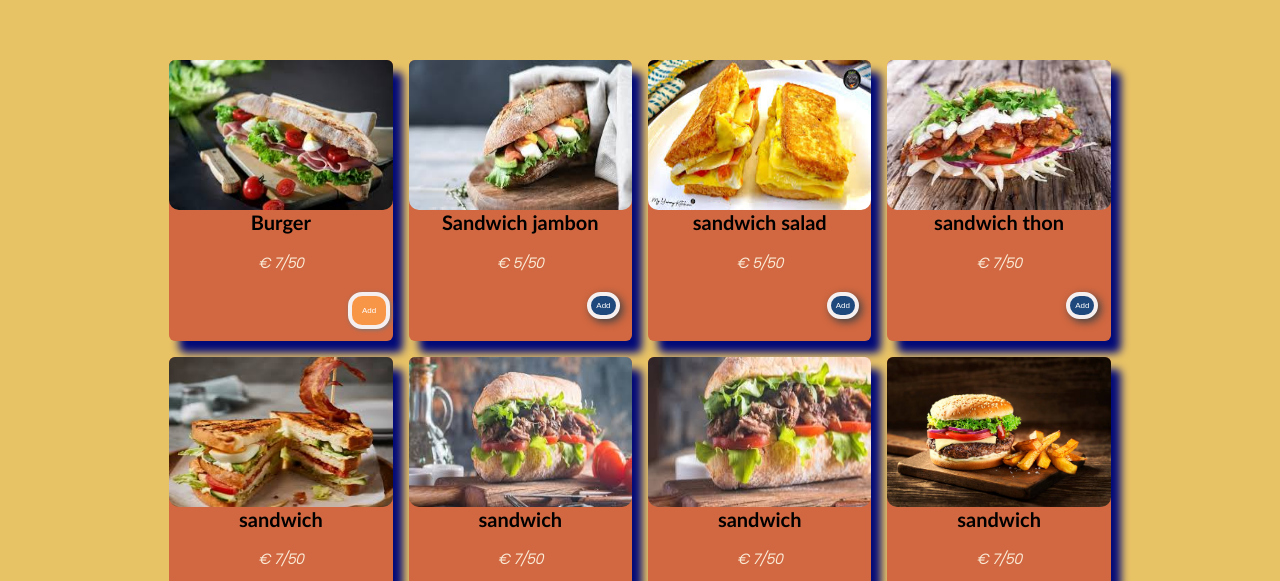
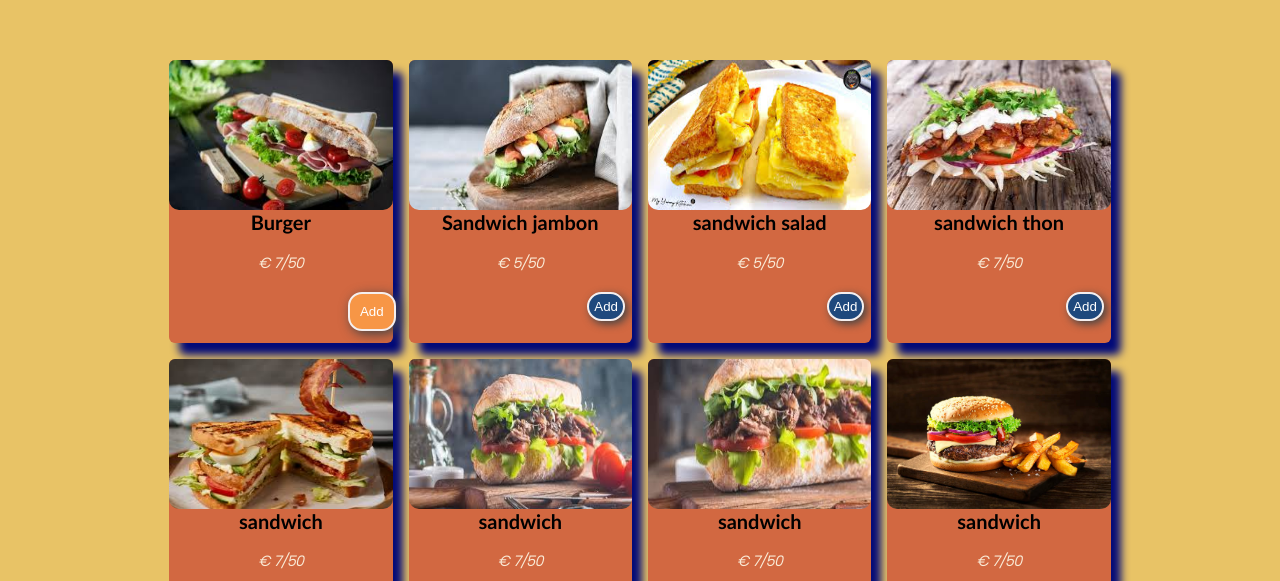
Before and after one commit to mehdijouihri/fast-food, a plain HTML site: page index.html in a window 1280 px wide. In both pictures the pointer is over the button 364 px from the left and 524 px from the top of the page. Shown: the part 219-800 px from the top of the page. Drawn offline with Linux system fonts and the light colour scheme.

Commit message:
add button

```diff
--- a/style.css
+++ b/style.css
@@ -113,13 +113,13 @@ button {
   text-decoration: none;
   padding: 5px;
   font-family: arial;
-  font-size: .5em;
+  font-size: em;
   color: #FFFFFF;
   background-color: #1f497d;
   border-radius: 6px;
   -webkit-border-radius: 22px;
   -moz-border-radius: 22px;
-  border: 4px solid #f5efef;
+  border: 2px solid #f5efef;
   box-shadow: 3px 3px 12px #444444;
   -webkit-box-shadow: 3px 3px 8px #444444;
   -moz-box-shadow: 3px 3px 8px #444444;
@@ -132,7 +132,7 @@ button {
   border-radius: 6px;
   -webkit-border-radius: 14px;
   -moz-border-radius: 14px;
-  box-shadow: 1px 1px 4px #777777;
-  -webkit-box-shadow: 1px 1px 4px #777777;
-  -moz-box-shadow: 1px 1px 4px #777777;
+  box-shadow: 1px 1px 4px #444444;
+  -webkit-box-shadow: 3px 3px 12px #444444;
+  -moz-box-shadow: 3px 3px 12px #444444;
   }
```
